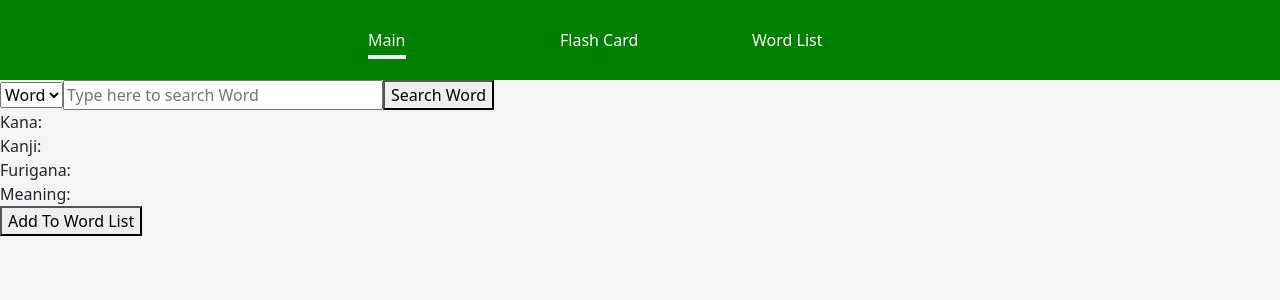
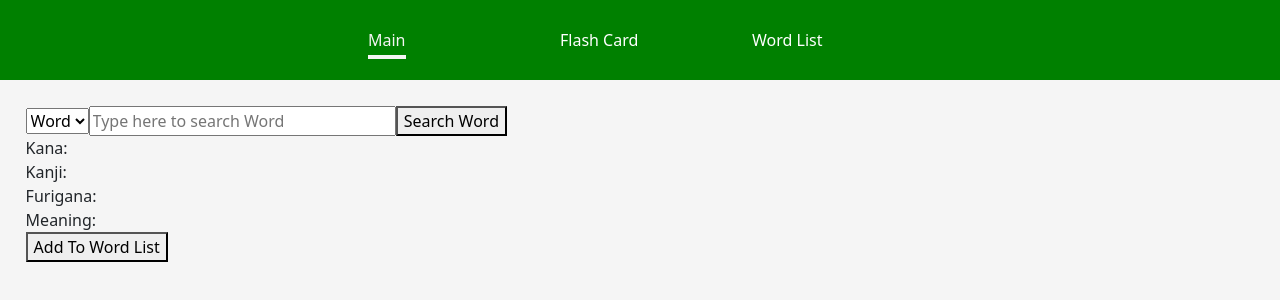
Before and after one commit to KevinTanCH/GAproject2, a React (Vite) app: page /main in a window 1280 px wide. Shown: the top 300 px of the page. Built offline with nearby package versions, Linux system fonts and the light colour scheme; no server answers.

Commit message:
FINAL PUSH: Change css abit
Final push before presentation

```diff
--- a/src/css/Main.module.css
+++ b/src/css/Main.module.css
@@ -1,6 +1,6 @@
 .renderBox {
-  border: 1vh;
+  border: 1vw;
   border-color: black;
-  margin: 1vh, 1vh 1vh 1vh;
-  padding: 1vh, 1vh 1vh 1vh;
+  margin: 1vw 1vw 1vw 1vw;
+  padding: 1vw 1vw 1vw 1vw;
 }
--- a/src/pages/FlashCard.jsx
+++ b/src/pages/FlashCard.jsx
@@ -1,5 +1,6 @@
 import React, { useState, useEffect, useRef } from "react";
 import Card from "../Components/Card";
+import styles from "../css/Main.module.css";
 
 const FlashCard = () => {
   console.log("Renders");
@@ -93,7 +94,7 @@ const FlashCard = () => {
   }, [strCardWord]);
 
   return (
-    <>
+    <div className={styles.renderBox}>
       <div>
         <select ref={refFromWhichWordList}>
           <option value="Airtable">Personal Word List</option>
@@ -112,7 +113,7 @@ const FlashCard = () => {
         strCorrectTimes={strCorrectTimes}
         strWrongTimes={strWrongTimes}
       ></Card>
-    </>
+    </div>
   );
 };
 
--- a/src/pages/WordList.jsx
+++ b/src/pages/WordList.jsx
@@ -1,6 +1,7 @@
 import React, { useState, useEffect, useRef } from "react";
 import WordListWords from "../Components/WordListWords";
 import WordListAdd from "../Components/WordListAdd";
+import styles from "../css/Main.module.css";
 
 const WordList = () => {
   console.log("Renders");
@@ -39,7 +40,7 @@ const WordList = () => {
   }, []);
 
   return (
-    <div>
+    <div className={styles.renderBox}>
       <WordListAdd wordList={wordList} setWordList={setWordList}></WordListAdd>
       <h1>Word List</h1>
       {wordList.map((item) => {
```
